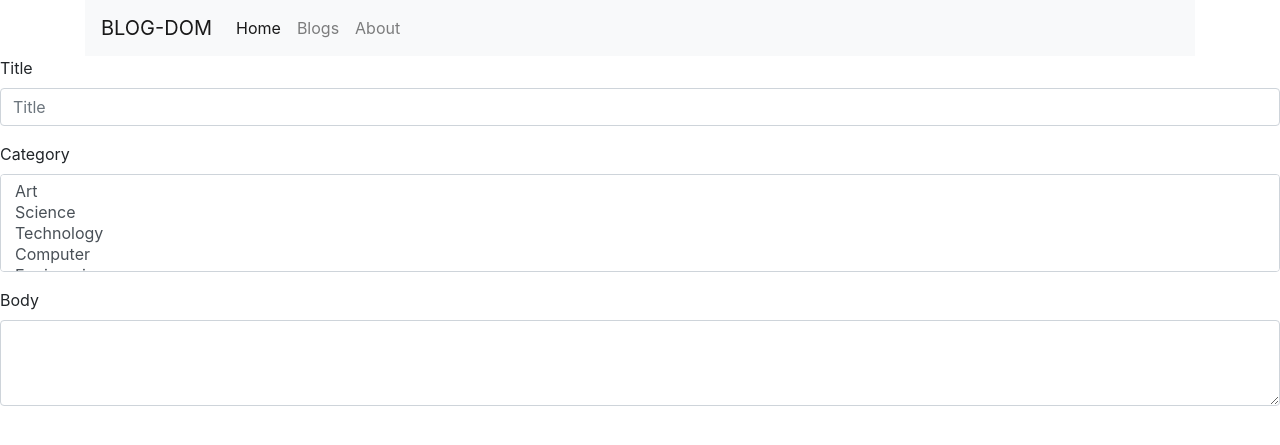
After one commit to Sharma-Hrishabh/DBMS_Project, a Flask app: template flaskr/templates/create_blog.html in a window 1280 px wide. The commit adds this page. Shown: the top 445 px of the page. Run offline with Flask 2, Linux system fonts and the light colour scheme; the template is opened without the code that fills it, so the values that code supplies are empty; some libraries are stand-ins or nearby versions.

Commit message:
create blog

```diff
--- /dev/null
+++ b/flaskr/templates/create_blog.html
@@ -0,0 +1,65 @@
+<!DOCTYPE html>
+<html lang="en" dir="ltr">
+  <head>
+    <meta charset="utf-8">
+    <title></title>
+    <link rel="stylesheet" href="..assets/css/style.css">
+<link rel="stylesheet" href="https://stackpath.bootstrapcdn.com/bootstrap/4.3.1/css/bootstrap.min.css" integrity="sha384-ggOyR0iXCbMQv3Xipma34MD+dH/1fQ784/j6cY/iJTQUOhcWr7x9JvoRxT2MZw1T" crossorigin="anonymous">
+<link rel="stylesheet" href="https://use.fontawesome.com/releases/v5.8.1/css/all.css" integrity="sha384-50oBUHEmvpQ+1lW4y57PTFmhCaXp0ML5d60M1M7uH2+nqUivzIebhndOJK28anvf" crossorigin="anonymous">
+</head>
+  <body>
+
+    <!-- NAVBAR -->
+
+    <div class="container">
+    <nav class="navbar navbar-expand-lg navbar-light bg-light">
+    <a class="navbar-brand" href="#">BLOG-DOM</a>
+    <button class="navbar-toggler" type="button" data-toggle="collapse" data-target="#navbarNav" aria-controls="navbarNav" aria-expanded="false" aria-label="Toggle navigation">
+      <span class="navbar-toggler-icon"></span>
+    </button>
+    <div class="collapse navbar-collapse" id="navbarNav">
+      <ul class="navbar-nav">
+        <li class="nav-item active">
+          <a class="nav-link" href="#">Home <span class="sr-only">(current)</span></a>
+        </li>
+        <li class="nav-item">
+          <a class="nav-link" href="#">Blogs</a>
+        </li>
+        <li class="nav-item">
+          <a class="nav-link" href="#">About</a>
+        </li>
+      </ul>
+    </div>
+  </nav>
+  </div>
+
+
+    <!-- create_blog_form -->
+    <form>
+      <div class="form-group">
+        <label for="title">Title</label>
+        <input type="text" class="form-control" id="title" placeholder="Title">
+      </div>
+      <div class="form-group">
+        <label for="category">Category</label>
+        <select multiple class="form-control" id="category">
+          <option>Art</option>
+          <option>Science</option>
+          <option>Technology</option>
+          <option>Computer</option>
+          <option>Engineering</option>
+        </select>
+      </div>
+      <div class="form-group">
+        <label for="body">Body</label>
+        <textarea class="form-control" id="body" rows="3"></textarea>
+      </div>
+    </form>
+
+
+    <script src="https://code.jquery.com/jquery-3.3.1.slim.min.js" integrity="sha384-q8i/X+965DzO0rT7abK41JStQIAqVgRVzpbzo5smXKp4YfRvH+8abtTE1Pi6jizo" crossorigin="anonymous"></script>
+    <script src="https://cdnjs.cloudflare.com/ajax/libs/popper.js/1.14.7/umd/popper.min.js" integrity="sha384-UO2eT0CpHqdSJQ6hJty5KVphtPhzWj9WO1clHTMGa3JDZwrnQq4sF86dIHNDz0W1" crossorigin="anonymous"></script>
+    <script src="https://stackpath.bootstrapcdn.com/bootstrap/4.3.1/js/bootstrap.min.js" integrity="sha384-JjSmVgyd0p3pXB1rRibZUAYoIIy6OrQ6VrjIEaFf/nJGzIxFDsf4x0xIM+B07jRM" crossorigin="anonymous"></script>
+    <script src="../assets/js/script.js"></script>
+  </body>
+</html>
```
Also changed, not shown: flaskr/templates/index.html (+18 -0 lines).
